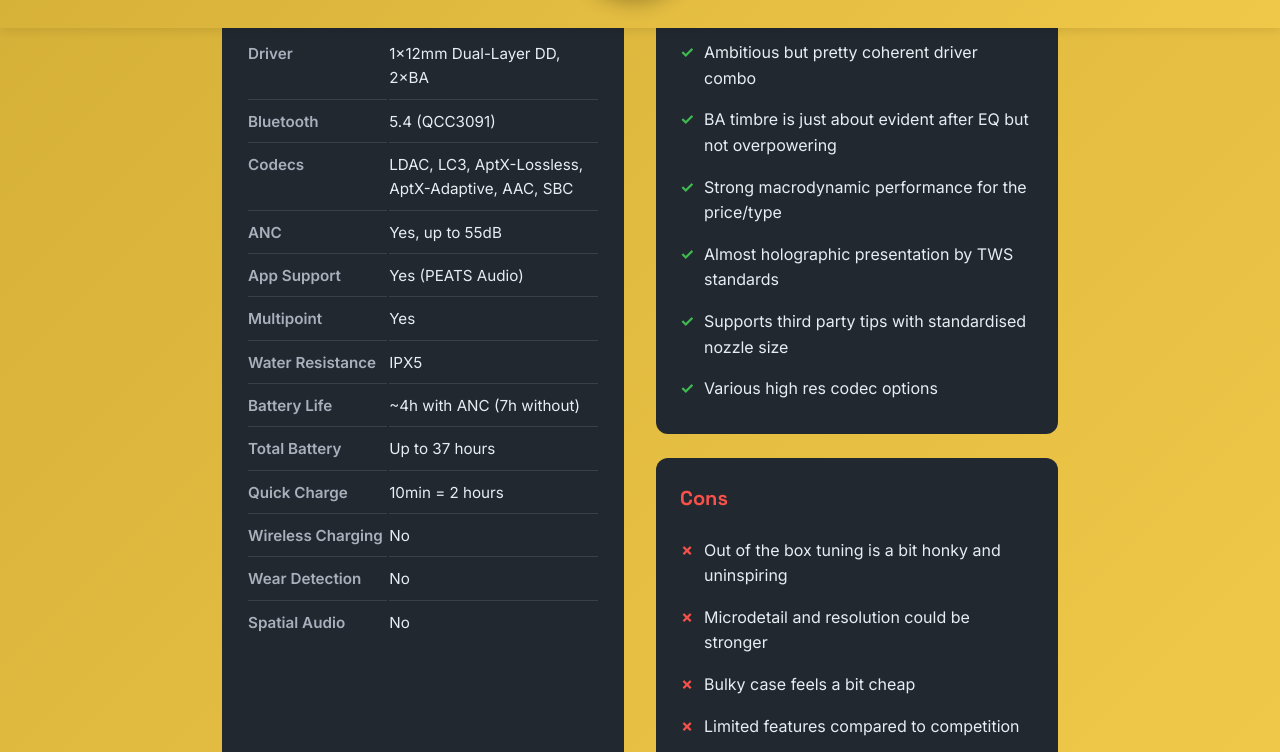
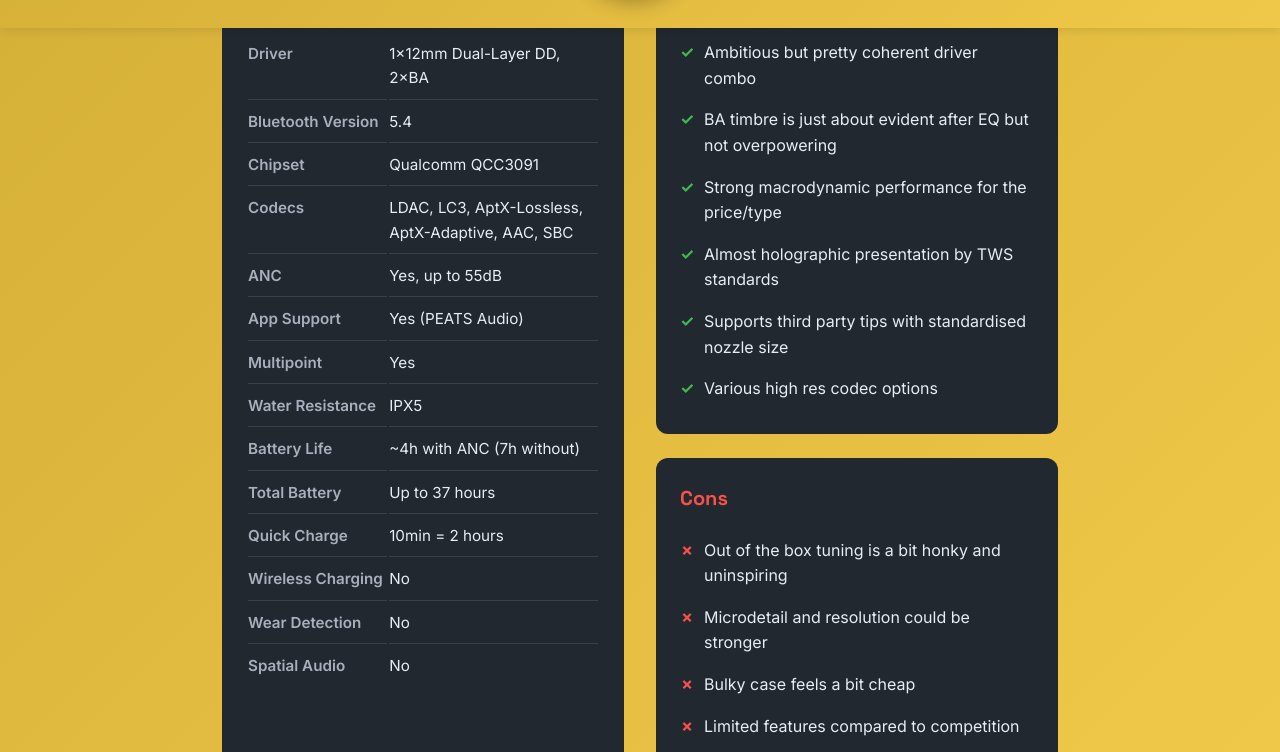
Before and after one commit to regancipher/regancipher.github.io, a Jekyll site: the page built from _posts/2025-10-09-soundpeats-h3-review.md, in a window 1280 px wide and 900 px high, scrolled down 895 px, cut to the strip 148-900 px from the top of the window. Built offline with Jekyll 4.4.1, drawn with Linux system fonts in a browser that asks for light colours.

Commit message:
H3 review tidy up 3

```diff
--- a/_posts/2025-10-09-soundpeats-h3-review.md
+++ b/_posts/2025-10-09-soundpeats-h3-review.md
@@ -22,7 +22,8 @@ tags:
 
 specs:
     Driver: "1×12mm Dual-Layer DD, 2×BA"
-    Bluetooth: "5.4 (QCC3091)"
+    Bluetooth Version: "5.4"
+    Chipset: Qualcomm QCC3091
     Codecs: "LDAC, LC3, AptX-Lossless, AptX-Adaptive, AAC, SBC"
     ANC: "Yes, up to 55dB"
     App Support: "Yes (PEATS Audio)"
```
